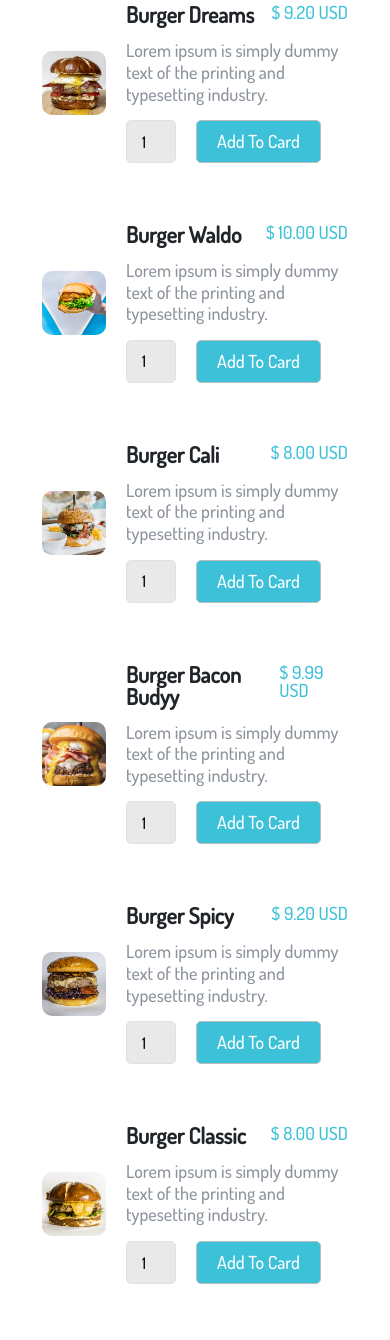
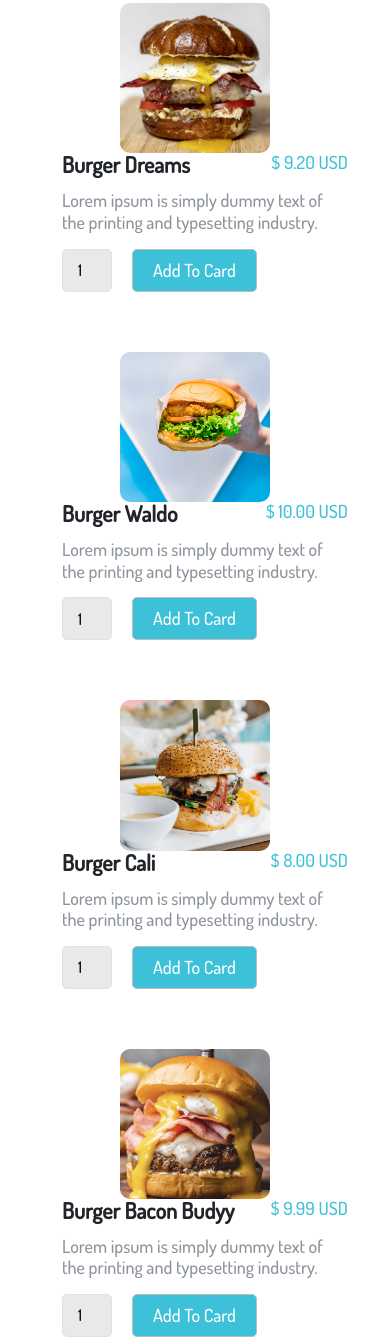
Before and after one commit to sevinc995/foods, a plain HTML site: page index.html in a window 390 px wide. Shown: the part 3925-5265 px from the top of the page. Drawn offline with nearby package versions, Linux system fonts and the light colour scheme.

Commit message:
browse sass

```diff
--- a/_browse.sass
+++ b/_browse.sass
@@ -1,6 +1,6 @@
 #browse
     .textbox
-        width: 500px
+        // width: 500px
         text-align: center
         h1
             font-weight: 700
@@ -59,3 +59,19 @@
         margin-top: 50px
 
     @media (max-width: 992px)
+        h1
+            font-size: 55px
+        .box
+            display: flex
+            flex-direction: column
+
+
+    // @media (max-width: 768px)
+    //     .box
+    //         display: flex
+    //         flex-direction: column
+
+    // @media (max-width: 586px)
+    //     .box
+    //         display: flex
+    //         flex-direction: column
--- a/index.html
+++ b/index.html
@@ -167,7 +167,7 @@
                     </div>
                 </div>
                 <div class="row">
-                    <div class="col-sm-12  col-lg-6">
+                    <div class="col-sm-12  col-md-6">
                         <div class="box d-flex align-items-center">
                             <div class="imgbox">
                                 <img src="Assets/burger1.png" alt="">
@@ -187,7 +187,7 @@
                             </div>
                         </div>
                     </div>
-                    <div class="col-sm-12 col-lg-6">
+                    <div class="col-sm-12 col-md-6">
                         <div class="box d-flex align-items-center">
                             <div class="imgbox">
                                 <img src="Assets/burger2.png" alt="">
@@ -207,7 +207,7 @@
                             </div>
                         </div>
                     </div>
-                    <div class="col-sm-12 col-lg-6">
+                    <div class="col-sm-12 col-md-6">
                         <div class="box d-flex align-items-center">
                             <div class="imgbox">
                                 <img src="Assets/burger3.png" alt="">
@@ -227,7 +227,7 @@
                             </div>
                         </div>
                     </div>
-                    <div class="col-sm-12 col-lg-6">
+                    <div class="col-sm-12 col-md-6">
                         <div class="box d-flex align-items-center">
                             <div class="imgbox">
                                 <img src="Assets/burger4.png" alt="">
@@ -247,7 +247,7 @@
                             </div>
                         </div>
                     </div>
-                    <div class="col-sm-12 col-lg-6">
+                    <div class="col-sm-12 col-md-6">
                         <div class="box d-flex align-items-center">
                             <div class="imgbox">
                                 <img src="Assets/burger5.png" alt="">
@@ -267,7 +267,7 @@
                             </div>
                         </div>
                     </div>
-                    <div class= "col-sm-12 col-lg-6">
+                    <div class= "col-sm-12 col-md-6">
                         <div class="box d-flex align-items-center">
                             <div class="imgbox">
                                 <img src="Assets/burger6.png" alt="">
```
Also changed, not shown: style.css, 1 other file.
